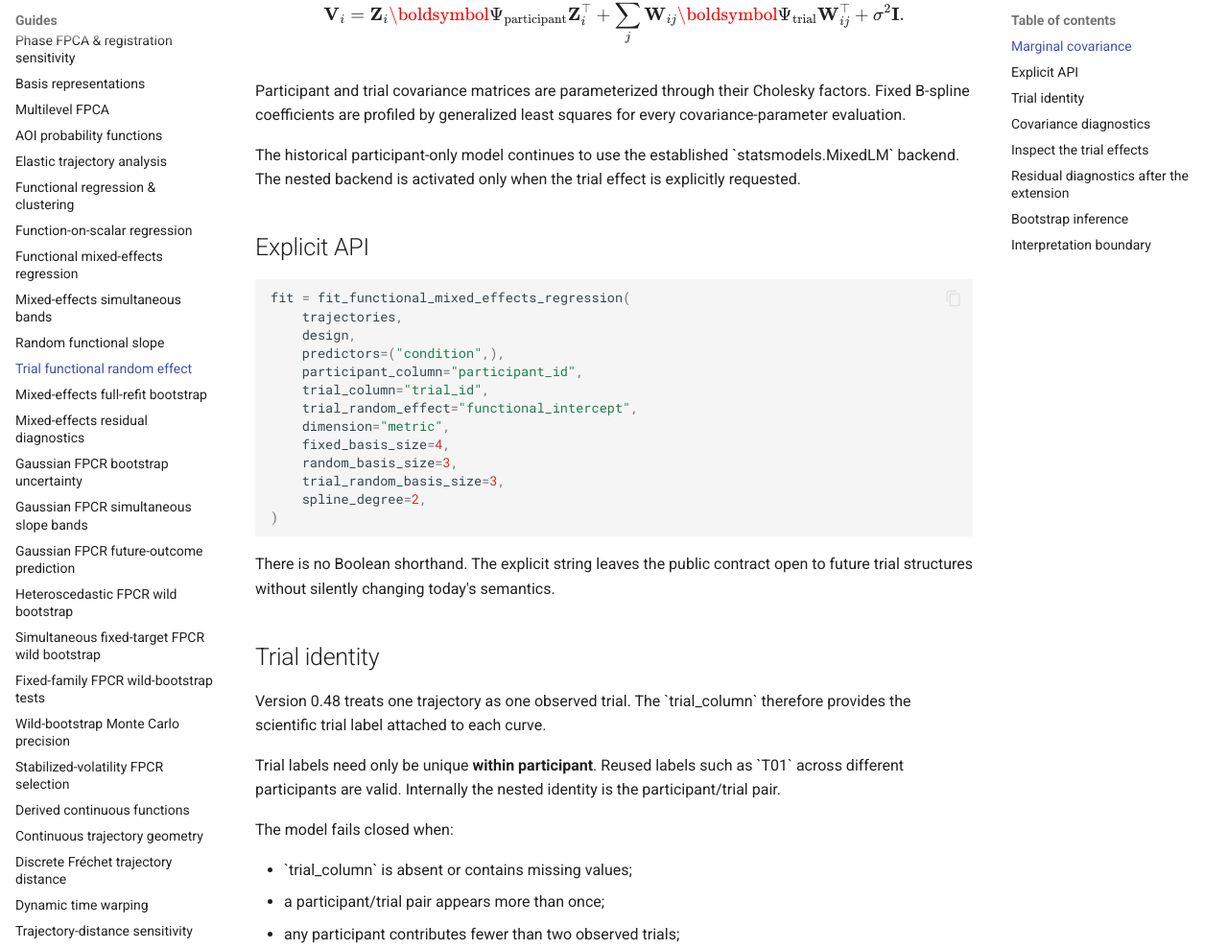
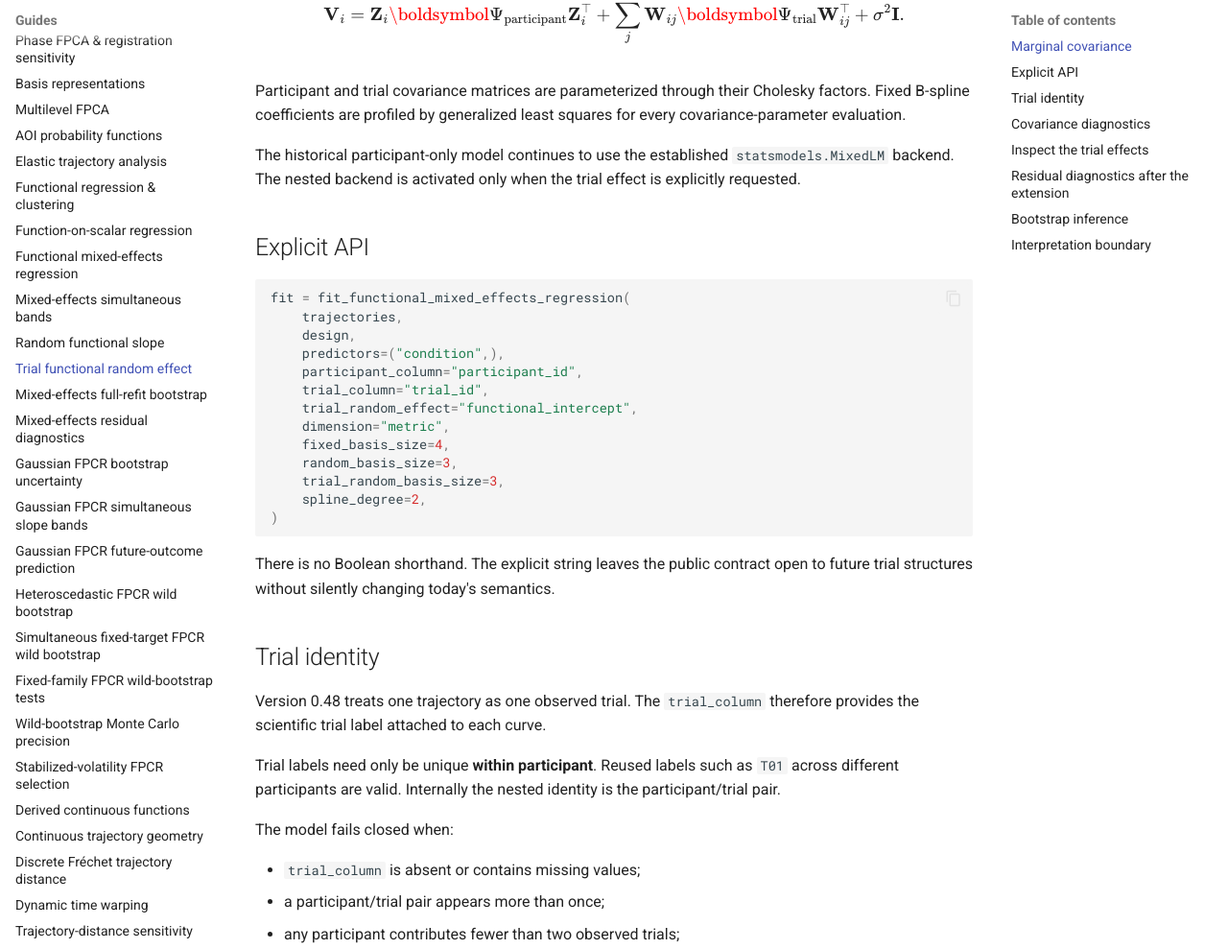
Before and after one commit to stefanosbalaskas/eyetrajectoriespy, an MkDocs documentation site: the page built from docs/methods/functional-mixed-effects-trial-random-effect.md, in a window 1280 px wide and 1400 px high, scrolled down 809 px. Shown: the part 108-1097 px from the top of the window at 96% size. Built offline with MkDocs 1.6.1 and Material for MkDocs 9.7.7, drawn with Linux system fonts in a browser that asks for light colours; comment, search, counter and statistics services are not loaded; some of the changed text lies outside the part shown.

Commit message:
Repair 0.48 Markdown inline code

```diff
--- a/docs/methods/functional-mixed-effects-trial-random-effect.md
+++ b/docs/methods/functional-mixed-effects-trial-random-effect.md
@@ -63,7 +63,7 @@ Cholesky factors. Fixed B-spline coefficients are profiled by generalized
 least squares for every covariance-parameter evaluation.
 
 The historical participant-only model continues to use the established
-\`statsmodels.MixedLM\` backend. The nested backend is activated only when the
+`statsmodels.MixedLM` backend. The nested backend is activated only when the
 trial effect is explicitly requested.
 
 ## Explicit API
@@ -89,16 +89,16 @@ open to future trial structures without silently changing today's semantics.
 
 ## Trial identity
 
-Version 0.48 treats one trajectory as one observed trial. The \`trial_column\`
+Version 0.48 treats one trajectory as one observed trial. The `trial_column`
 therefore provides the scientific trial label attached to each curve.
 
 Trial labels need only be unique **within participant**. Reused labels such as
-\`T01\` across different participants are valid. Internally the nested identity
+`T01` across different participants are valid. Internally the nested identity
 is the participant/trial pair.
 
 The model fails closed when:
 
-- \`trial_column\` is absent or contains missing values;
+- `trial_column` is absent or contains missing values;
 - a participant/trial pair appears more than once;
 - any participant contributes fewer than two observed trials;
 - the trial basis is rank deficient on the observed grid;
@@ -114,7 +114,7 @@ that the covariance is estimated precisely.
 
 The result retains:
 
-- \`trial_random_effect_covariance\`;
+- `trial_random_effect_covariance`;
 - covariance eigenvalues;
 - condition number;
 - free covariance-parameter count;
```
